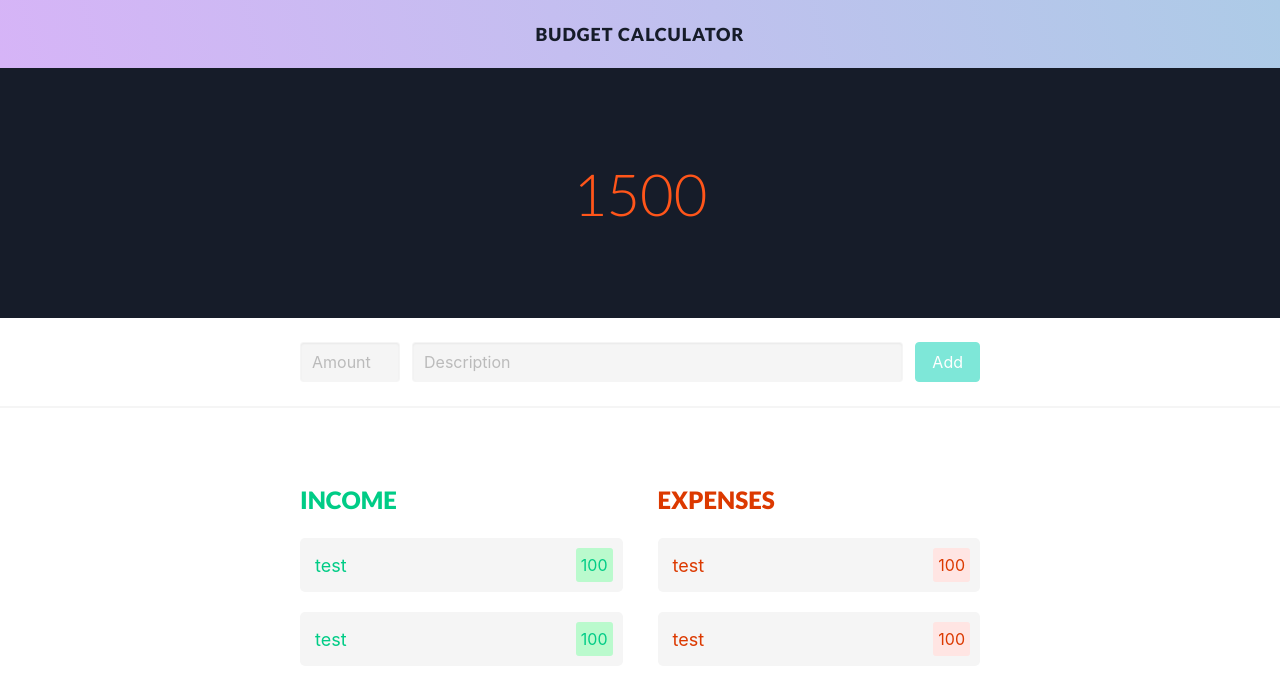
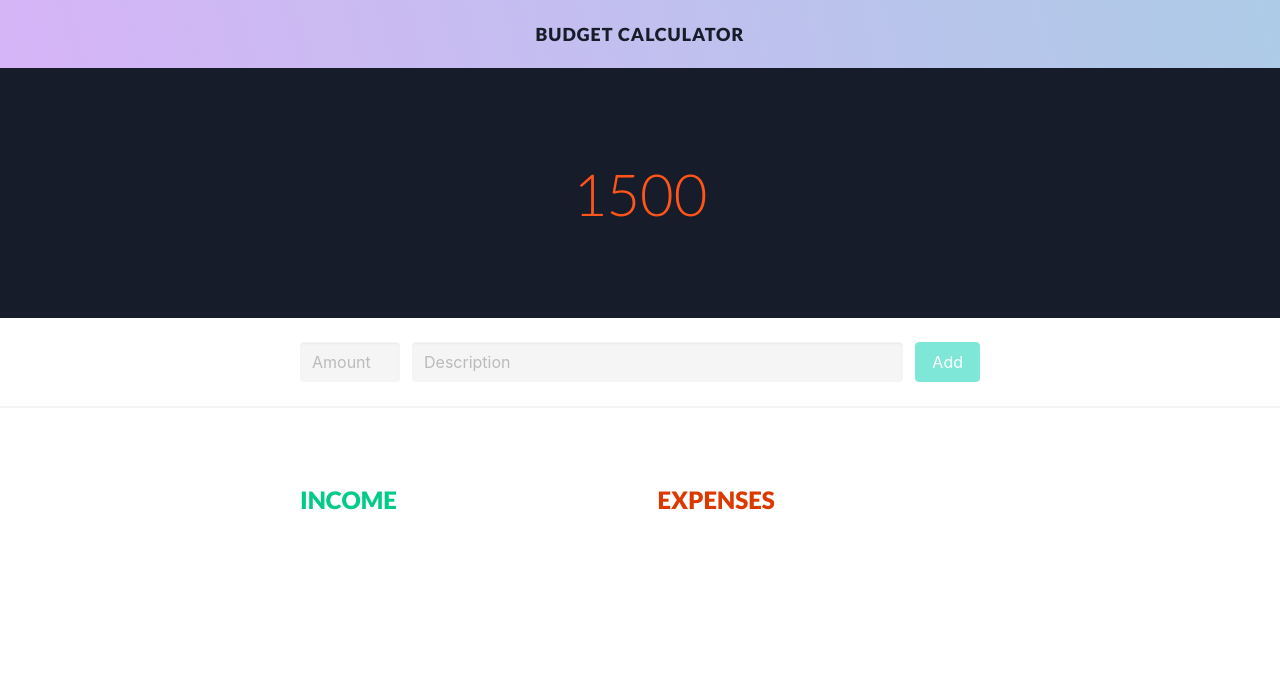
Before and after one commit to AMARTYA149/Budget_Calculator, an Angular app: page / in a window 1280 px wide. Shown: the top 694 px of the page. Built offline with nearby package versions, Linux system fonts and the light colour scheme.

Commit message:
form.value creating item cards

```diff
--- a/src/app/budget-item-list/budget-item-list.component.html
+++ b/src/app/budget-item-list/budget-item-list.component.html
@@ -4,14 +4,13 @@
       <h1>Income</h1>
 
       <div class="budget-items">
+        <div *ngFor="let item of budgetItems">
           <app-budget-item-card
+            *ngIf="item.amount >= 0"
             [isIncome]="true"
-          style="margin-bottom: 20px"
+            style="margin-bottom: 20px; display: block"
           ></app-budget-item-card>
-        <app-budget-item-card
-          [isIncome]="true"
-          style="margin-bottom: 20px"
-        ></app-budget-item-card>
+        </div>
       </div>
     </div>
 
@@ -19,15 +18,14 @@
       <h1>Expenses</h1>
 
       <div class="budget-items">
+        <div *ngFor="let item of budgetItems">
           <app-budget-item-card
+            *ngIf="item.amount < 0"
             [isIncome]="false"
-          style="margin-bottom: 20px"
-        ></app-budget-item-card>
-        <app-budget-item-card
-          [isIncome]="false"
-          style="margin-bottom: 20px"
+            style="margin-bottom: 20px; display: block"
           ></app-budget-item-card>
         </div>
       </div>
     </div>
+  </div>
 </section>
--- a/src/app/main-page/main-page.component.html
+++ b/src/app/main-page/main-page.component.html
@@ -8,10 +8,13 @@
 
 <section class="add-item-section">
   <div class="add-item-container">
-    <app-add-item-form style="padding: 20px"></app-add-item-form>
+    <app-add-item-form
+      style="padding: 20px"
+      (formSubmit)="addItem($event)"
+    ></app-add-item-form>
   </div>
 </section>
 
 <hr style="margin-top: 0" />
 
-<app-budget-item-list></app-budget-item-list>
+<app-budget-item-list [budgetItems]="budgetItems"></app-budget-item-list>
--- a/src/app/main-page/main-page.component.ts
+++ b/src/app/main-page/main-page.component.ts
@@ -1,15 +1,19 @@
 import { Component, OnInit } from '@angular/core';
+import { BudgetItem } from 'src/shared/models/budget-item.model';
 
 @Component({
   selector: 'app-main-page',
   templateUrl: './main-page.component.html',
-  styleUrls: ['./main-page.component.scss']
+  styleUrls: ['./main-page.component.scss'],
 })
 export class MainPageComponent implements OnInit {
+  budgetItems: BudgetItem[] = new Array<BudgetItem>();
 
-  constructor() { }
+  constructor() {}
 
-  ngOnInit(): void {
+  ngOnInit(): void {}
+
+  addItem(newItem: BudgetItem) {
+    this.budgetItems.push(newItem);
   }
-
 }
```
Also changed, not shown: src/app/budget-item-list/budget-item-list.component.ts (+6 -6 lines). Lines whose indentation alone changed are shown as unchanged.
